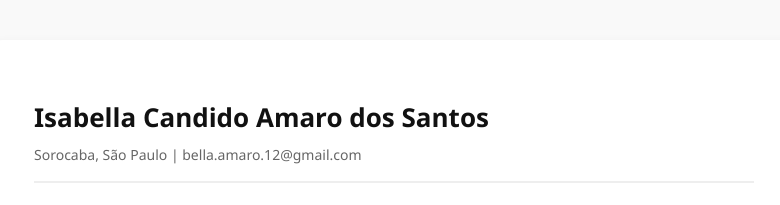
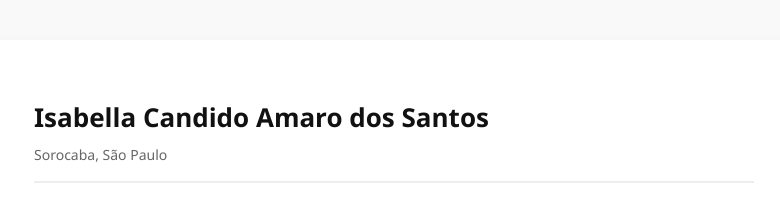
Before and after one commit to IsabellaAmaro2/IsabellaAmaro2.githud.io, a plain HTML site: page index.html in a window 1280 px wide. Shown: the top 205 px of the page, without its empty margins (246-1026 px from the left). Drawn offline with Linux system fonts and the light colour scheme.

Commit message:
Update contact info in index.html
Removed email address from contact information.

```diff
--- a/index.html
+++ b/index.html
@@ -55,7 +55,7 @@
     <div class="container">
         <h1>Isabella Candido Amaro dos Santos</h1>
         <div class="contact-info">
-              Sorocaba, São Paulo |  bella.amaro.12@gmail.com
+              Sorocaba, São Paulo
         </div>
 
         <h2>Apresentação Pessoal</h2>
```
